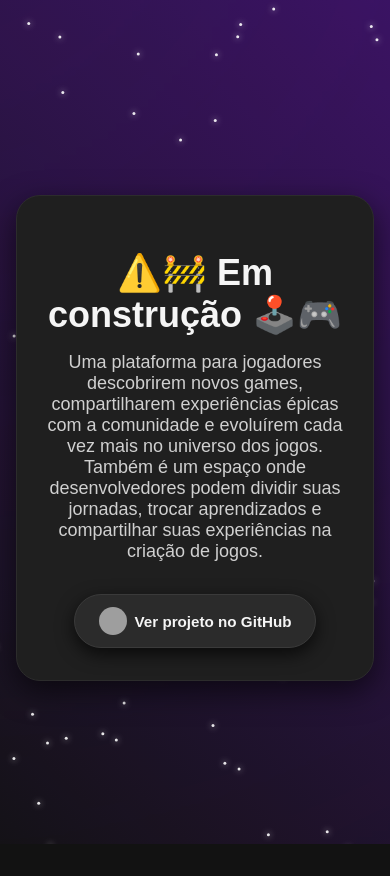
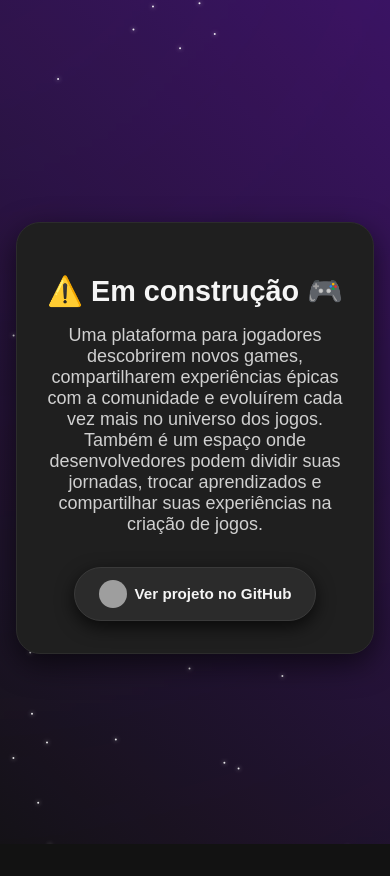
Before and after one commit to Yunguer/learning-web, a Next.js app: page / in a window 390 px wide. Built offline with nearby package versions, Linux system fonts and the light colour scheme; grey boxes are pictures that could not be loaded.

Commit message:
melhora o home para mobile

```diff
--- a/pages/index.js
+++ b/pages/index.js
@@ -1,8 +1,23 @@
-import { useEffect, useRef } from "react";
+import { useEffect, useRef, useState } from "react";
+
+function useIsMobile(breakpoint = 768) {
+  const [isMobile, setIsMobile] = useState(false);
+
+  useEffect(() => {
+    const check = () => setIsMobile(window.innerWidth < breakpoint);
+    check();
+    window.addEventListener("resize", check);
+    return () => window.removeEventListener("resize", check);
+  }, [breakpoint]);
+
+  return isMobile;
+}
 
 function Home() {
   const particlesRef = useRef([]);
   const starsStateRef = useRef([]);
+  const isMobile = useIsMobile();
+  const particlesCount = isMobile ? 50 : 100;
 
   useEffect(() => {
     const stars = particlesRef.current;
@@ -80,6 +95,19 @@ function Home() {
   return (
     <>
       <style>{`
+        h1 {
+          font-size: 2.25rem;
+          font-weight: bold;
+          margin-bottom: 16px;
+        }
+
+        @media (max-width: 480px) {
+        h1 {
+            font-size: 1.6rem;
+            line-height: 1.2;
+          }
+        }
+
         html, body {
           margin: 0;
           padding: 0;
@@ -108,17 +136,17 @@ function Home() {
 
         .particle {
           position: absolute;
-          width: 3px;
-          height: 3px;
+          width: 2px;
+          height: 2px;
           border-radius: 9999px;
           background: rgba(255, 255, 255, 0.9);
-          box-shadow: 0 0 6px rgba(255, 255, 255, 0.8);
+          box-shadow: 0 0 4px rgba(255, 255, 255, 0.8);
         }
       `}</style>
 
       <div className="background-wrapper">
         <div className="bg-layer" />
-        {Array.from({ length: 100 }).map((_, i) => (
+        {Array.from({ length: particlesCount }).map((_, i) => (
           <div
             key={i}
             className="particle"
@@ -155,12 +183,12 @@ function Home() {
         >
           <h1
             style={{
-              fontSize: "2.25rem",
+              fontSize: isMobile ? "1.8rem" : "2.25rem",
               fontWeight: "bold",
               marginBottom: "16px",
             }}
           >
-            ⚠️🚧 Em construção 🕹️🎮
+            {isMobile ? "⚠️ Em construção 🎮" : "⚠️🚧 Em construção 🕹️🎮"}
           </h1>
 
           <p
```
